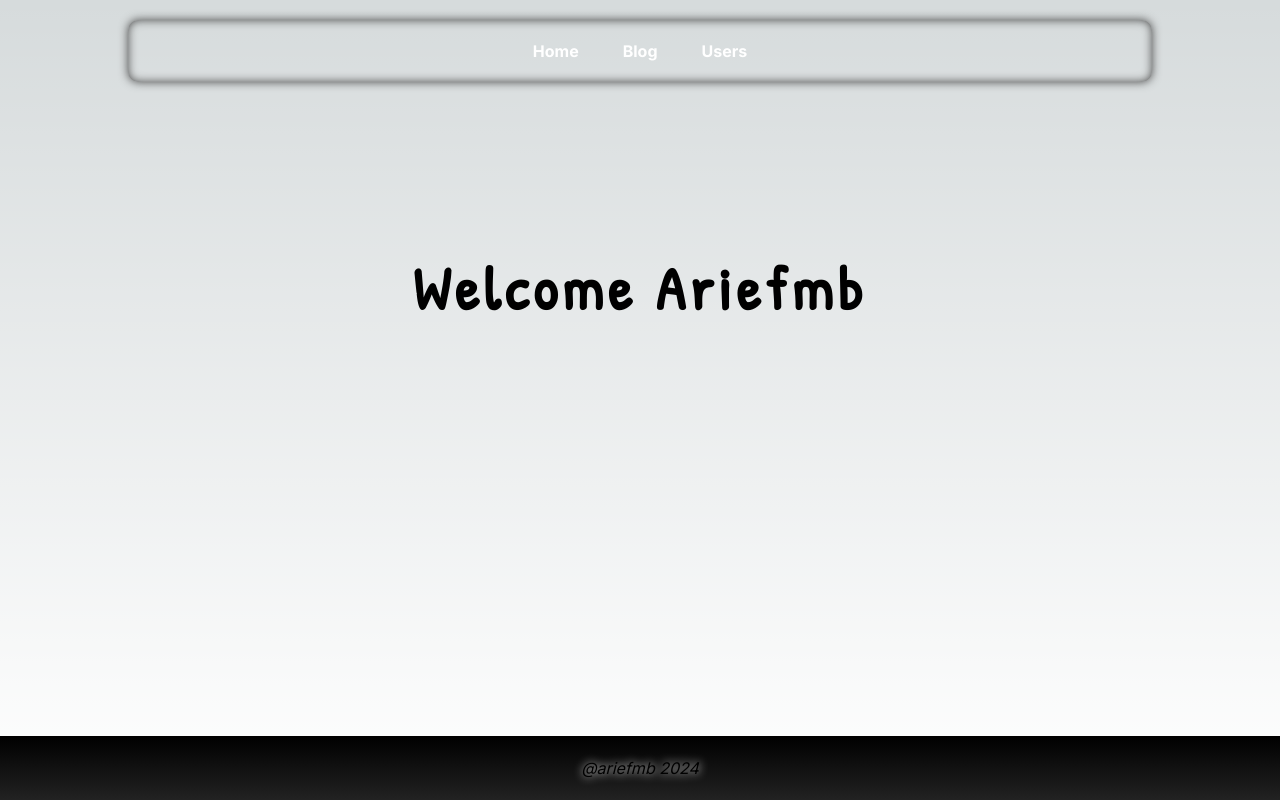
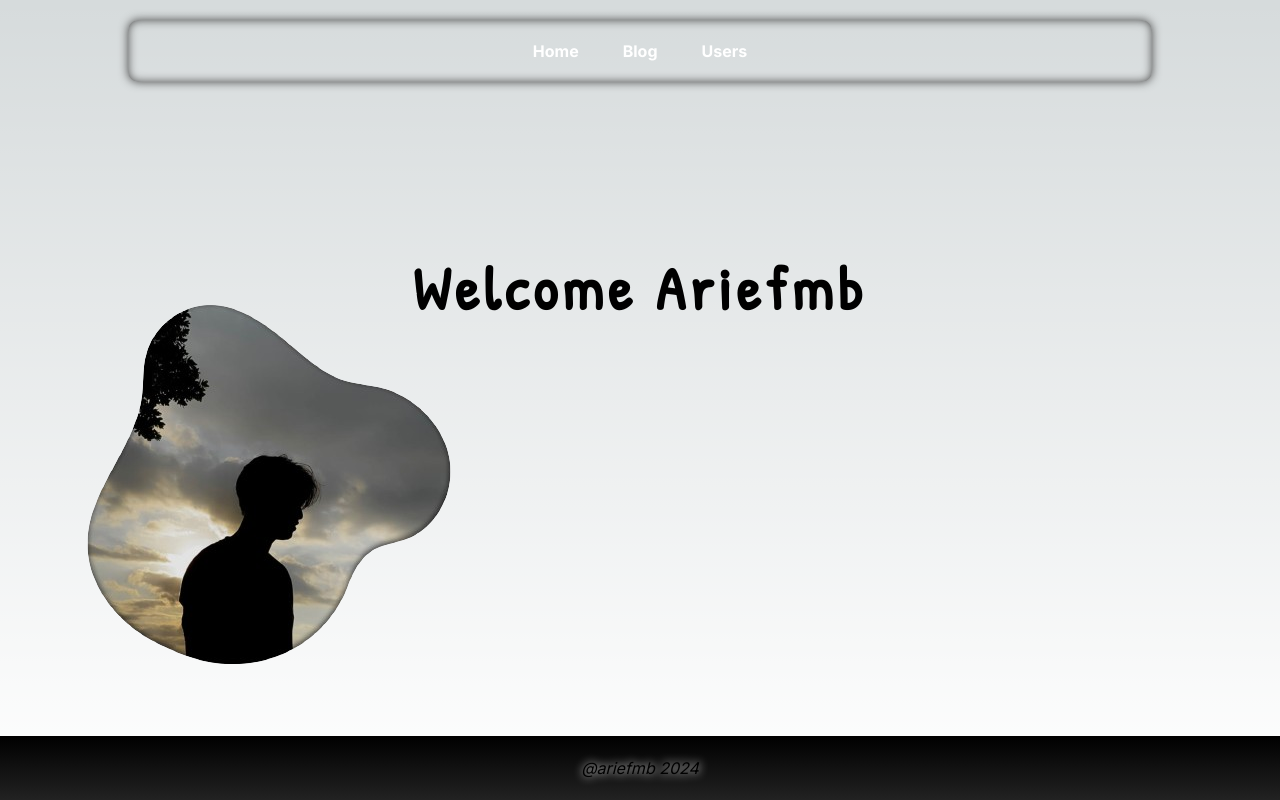
Before and after one commit to ariefmb/fetching-method-nextJS, a Next.js app: page / in a window 1280 px wide. Built offline with nearby package versions, Linux system fonts and the light colour scheme.

Commit message:
dynamic routes

```diff
--- a/src/app/page.tsx
+++ b/src/app/page.tsx
@@ -1,11 +1,19 @@
 import Layout from "@/components/Layout";
 import Text from "@/components/Text";
+import Image from "next/image";
+import profileImg from "@/assets/profile.png";
 
 export default function Home() {
   return (
     <>
       <Layout pageTitle="Home Page">
         <Text text="Welcome Ariefmb" />
+        <Image
+          src={profileImg}
+          alt="profile image"
+          priority={true}
+          className="absolute -left-16 bottom-32"
+        />
       </Layout>
     </>
   );
--- /dev/null
+++ b/src/app/users/[id]/page.tsx
@@ -0,0 +1,12 @@
+import Layout from "@/components/Layout";
+import Text from "@/components/Text";
+
+const UsersId = ({ params }: { params: { id: string } }) => {
+  return (
+    <Layout pageTitle="Users Page">
+      <Text text={`Hai users ${params.id}`} />
+    </Layout>
+  );
+};
+
+export default UsersId;
--- a/src/app/users/detail/page.tsx
+++ /dev/null
@@ -1,7 +0,0 @@
-export default function Detail() {
-  return (
-    <div>
-      <p>Users Detail Page</p>
-    </div>
-  );
-}
--- a/src/app/users/page.tsx
+++ b/src/app/users/page.tsx
@@ -3,7 +3,7 @@ import Text from "@/components/Text";
 
 const Users = () => {
   return (
-    <Layout>
+    <Layout  pageTitle="Users Page">
       <Text text="Users Page" />
     </Layout>
   );
--- a/src/components/Header/Header.module.css
+++ b/src/components/Header/Header.module.css
@@ -8,4 +8,9 @@
   display: flex;
   align-items: center;
   justify-content: center;
+  transition: .2s ease-in-out;
 }
+
+.container:hover {
+  box-shadow: 0px 0px 10px rgb(120, 120, 120), inset 0px 0px 10px rgb(120, 120, 120);
+}
```
Also changed, not shown: src/assets/family santo.jpg (added), src/assets/profile.png (added).
